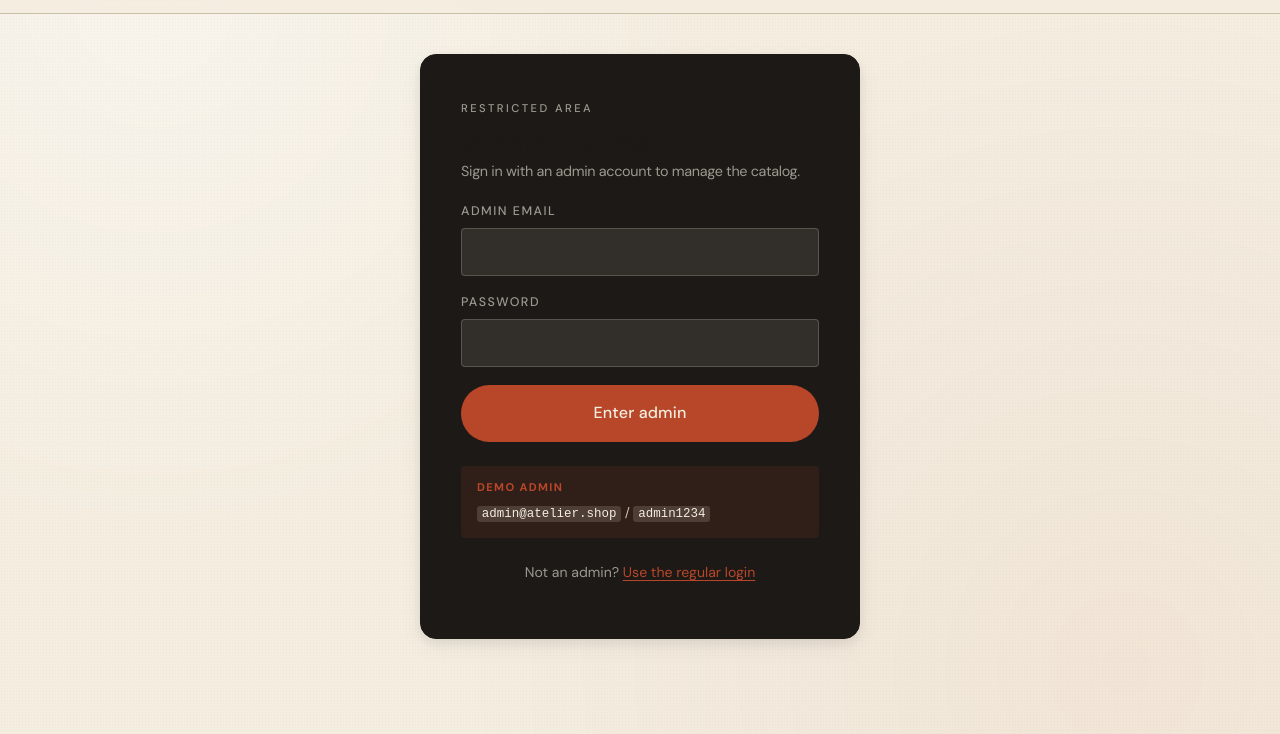
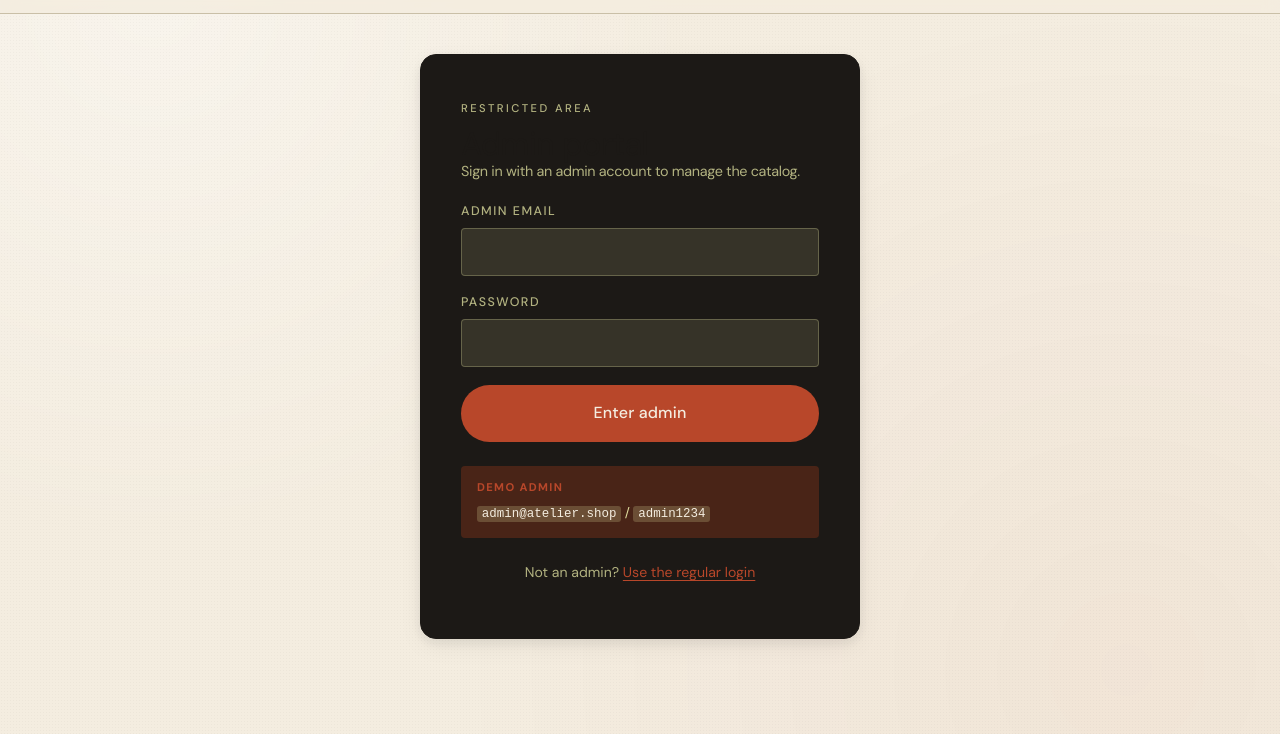
Before and after one commit to youcef-salem/Vanila-Ecomerce, a plain HTML site: page ui/pages/admin/index.html in a window 1280 px wide. Shown: the part 66-800 px from the top of the page. Drawn offline with Linux system fonts and the light colour scheme.

Commit message:
making typography changes to use normal style and body font for better readability and tone consistency across the app.

```diff
--- a/ui/pages/admin/styles.css
+++ b/ui/pages/admin/styles.css
@@ -26,19 +26,19 @@
 .auth-card.admin .auth-eyebrow,
 .auth-card.admin .auth-title small,
 .auth-card.admin .auth-foot {
-	color: rgba(244, 237, 224, 0.6);
+	color: rgba(242, 243, 174, 0.7);
 }
 .auth-card.admin .field input {
-	background: rgba(244, 237, 224, 0.1);
-	border-color: rgba(244, 237, 224, 0.2);
+	background: rgba(242, 243, 174, 0.12);
+	border-color: rgba(242, 243, 174, 0.25);
 	color: var(--paper);
 }
 .auth-card.admin .field input:focus {
-	background: rgba(244, 237, 224, 0.15);
+	background: rgba(242, 243, 174, 0.2);
 	border-color: var(--accent);
 }
 .auth-card.admin .field label {
-	color: rgba(244, 237, 224, 0.6);
+	color: rgba(242, 243, 174, 0.7);
 }
 .auth-card.admin .btn-primary {
 	background: var(--accent);
@@ -55,10 +55,9 @@
 	font-weight: 500;
 }
 .auth-title {
-	font-family: var(--font-display);
-	font-style: italic;
+	font-family: var(--font-body);
+	font-style: normal;
 	font-size: 2rem;
-	font-variation-settings: 'opsz' 60;
 	margin: 0.5rem 0 0.25rem;
 }
 .auth-title small {
@@ -81,7 +80,7 @@
 .demo-creds {
 	margin-top: 1.5rem;
 	padding: 0.85rem 1rem;
-	background: rgba(184, 71, 42, 0.06);
+	background: var(--accent-tint);
 	border-radius: var(--radius-sm);
 	font-size: 0.82rem;
 	color: var(--ink-soft);
@@ -101,11 +100,11 @@
 	font-size: 0.78rem;
 }
 .auth-card.admin .demo-creds {
-	background: rgba(184, 71, 42, 0.12);
-	color: rgba(244, 237, 224, 0.8);
+	background: rgba(255, 82, 27, 0.2);
+	color: rgba(242, 243, 174, 0.9);
 }
 .auth-card.admin .demo-creds code {
-	background: rgba(244, 237, 224, 0.15);
+	background: rgba(242, 243, 174, 0.2);
 	color: var(--paper);
 }
 
--- a/ui/pages/login/styles.css
+++ b/ui/pages/login/styles.css
@@ -27,10 +27,9 @@
 	font-weight: 500;
 }
 .auth-title {
-	font-family: var(--font-display);
-	font-style: italic;
+	font-family: var(--font-body);
+	font-style: normal;
 	font-size: 2rem;
-	font-variation-settings: 'opsz' 60;
 	margin: 0.5rem 0 0.25rem;
 }
 .auth-title small {
@@ -53,7 +52,7 @@
 .demo-creds {
 	margin-top: 1.5rem;
 	padding: 0.85rem 1rem;
-	background: rgba(184, 71, 42, 0.06);
+	background: var(--accent-tint);
 	border-radius: var(--radius-sm);
 	font-size: 0.82rem;
 	color: var(--ink-soft);
--- a/ui/pages/product/styles.css
+++ b/ui/pages/product/styles.css
@@ -48,8 +48,7 @@
 }
 .product-info h1 {
 	font-size: clamp(1.75rem, 3.5vw, 2.75rem);
-	font-style: italic;
-	font-variation-settings: 'opsz' 80;
+	font-style: normal;
 	margin-bottom: 0.5rem;
 }
 .product-info-rating {
@@ -60,9 +59,8 @@
 .product-info-rating .stars { color: var(--accent); letter-spacing: 0.05em; }
 
 .product-info-price {
-	font-family: var(--font-display);
+	font-family: var(--font-body);
 	font-size: 2.25rem;
-	font-variation-settings: 'opsz' 60;
 	margin-bottom: 1.5rem;
 }
 
--- a/ui/pages/register/styles.css
+++ b/ui/pages/register/styles.css
@@ -27,10 +27,9 @@
 	font-weight: 500;
 }
 .auth-title {
-	font-family: var(--font-display);
-	font-style: italic;
+	font-family: var(--font-body);
+	font-style: normal;
 	font-size: 2rem;
-	font-variation-settings: 'opsz' 60;
 	margin: 0.5rem 0 0.25rem;
 }
 .auth-title small {
--- a/ui/pages/shop/styles.css
+++ b/ui/pages/shop/styles.css
@@ -30,12 +30,11 @@ body {
 	align-items: end;
 }
 .hero h1 {
-	font-style: italic;
-	font-variation-settings: 'opsz' 144, 'SOFT' 50, 'WONK' 1;
+	font-style: normal;
 }
 .hero h1 em {
 	font-style: normal;
-	font-variation-settings: 'opsz' 144, 'wght' 600;
+	font-weight: 700;
 	color: var(--accent);
 }
 .hero-lede {
@@ -205,7 +204,6 @@ body {
 	font-family: var(--font-display);
 	font-size: 1.2rem;
 	line-height: 1.25;
-	font-variation-settings: 'opsz' 36;
 	margin: 0;
 	transition: color 0.2s var(--ease-out);
 }
```
Also changed, not shown: ui/pages/admin-dashboard/styles.css (+4 -6 lines), ui/pages/cart/styles.css (+8 -14 lines), ui/pages/checkout/styles.css (+4 -7 lines).
